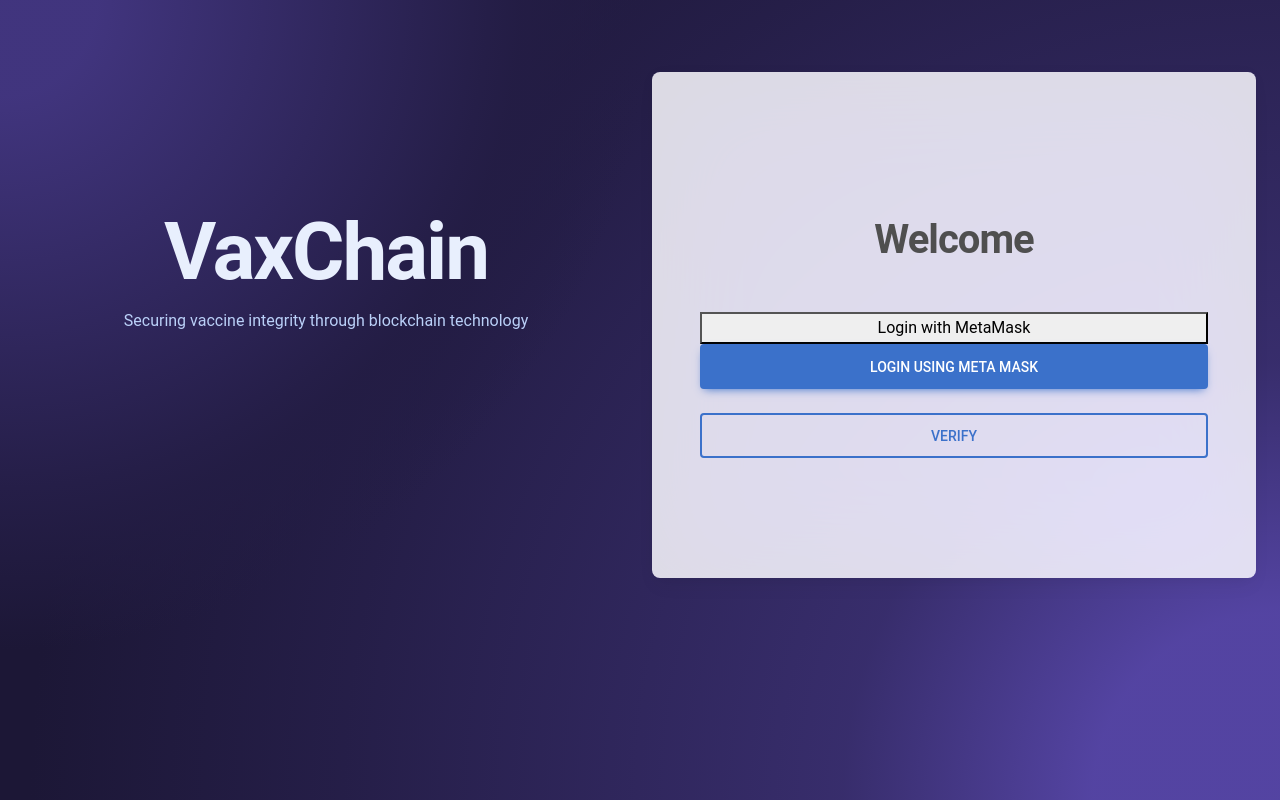
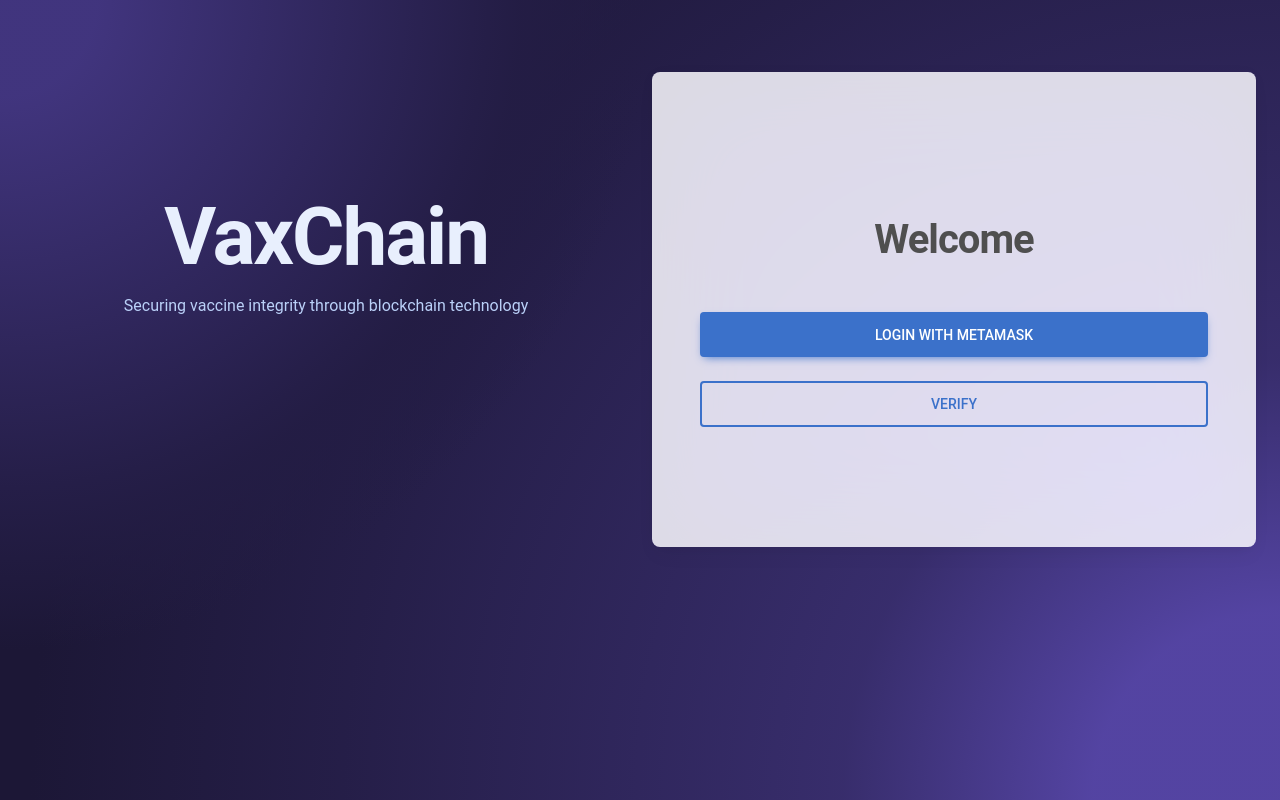
Before and after one commit to collab-4/VaxChain-1.0, a React (Create React App) app: page / in a window 1280 px wide. Built offline with nearby package versions, Linux system fonts and the light colour scheme.

Commit message:
metamask login

```diff
--- a/src/App.js
+++ b/src/App.js
@@ -1,6 +1,6 @@
 import './App.css';
 import { BrowserRouter, Route, Routes } from 'react-router-dom';
-import React from 'react';
+import React, { useState } from 'react';
 import Start from './Components/StartingPage';
 import './Components/Style.css';
 import 'mdb-react-ui-kit/dist/css/mdb.min.css';
@@ -8,12 +8,13 @@ import Home from './Components/Home';
 import Navbar from './Components/navbar/navbar';
 import NewTransitPage from './Components/NewTransitPage';
 function App() {
+  const [ethereumAddress, setEthereumAddress] = useState('');
   return (
     <BrowserRouter>
       <div className="App">
         <Routes>
-          <Route path="/" element={<Start />} />
-          <Route path="/Home" element={<Home />} /> {/* Corrected to pass the component itself */}
+        <Route path="/" element={<Start onLogin={(address) => setEthereumAddress(address)} />} />
+          <Route path="/Home" element={<Home ethereumAddress={ethereumAddress} />} />
           <Route path="/Navbar" element={<Navbar />} /> {/* Corrected to pass the component itself */}
           <Route path="/NewTransit" element={<NewTransitPage />} /> {/* Corrected to pass the component itself */}
         </Routes>
--- a/src/Components/MetaMaskLogin.js
+++ b/src/Components/MetaMaskLogin.js
@@ -1,5 +1,5 @@
 import React, { useState } from 'react';
-
+import { Link } from 'react-router-dom';
 const MetaMaskLogin = ({ onLogin }) => {
   const [loading, setLoading] = useState(false);
 
@@ -30,9 +30,9 @@ const MetaMaskLogin = ({ onLogin }) => {
 
     return (
 
-    <button onClick={handleLogin} disabled={loading}>
+      <Link to="/Home" className='w-100 mb-4 btn btn-lg btn-primary' onClick={handleLogin}>
       {loading ? 'Logging in...' : 'Login with MetaMask'}
-    </button>
+    </Link>
   );
 };
 
--- a/src/Components/StartingPage.js
+++ b/src/Components/StartingPage.js
@@ -55,7 +55,7 @@ const StartingPage = () => {
               <h1 className="my-5 display-10 fw-bold ls-tight px-3">Welcome</h1>
               <MetaMaskLogin onLogin={handleLogin} />
               {/* <MDBBtn className='w-100 mb-4 btn-lg' size='md' onClick={handleSignUp}>Login using meta mask</MDBBtn> */}
-              <Link to="/Home" className='w-100 mb-4 btn btn-lg btn-primary'>Login using Meta Mask</Link>
+              {/* <Link to="/Home" className='w-100 mb-4 btn btn-lg btn-primary'>Login using Meta Mask</Link> */}
               <MDBBtn outline className='w-100 mb-4 btn-lg' size='md' onClick={toggleOpen}>Verify</MDBBtn>
             </MDBCardBody>
           </MDBCard>
```
Also changed, not shown: src/Components/Home.js (line endings or trailing spaces).
